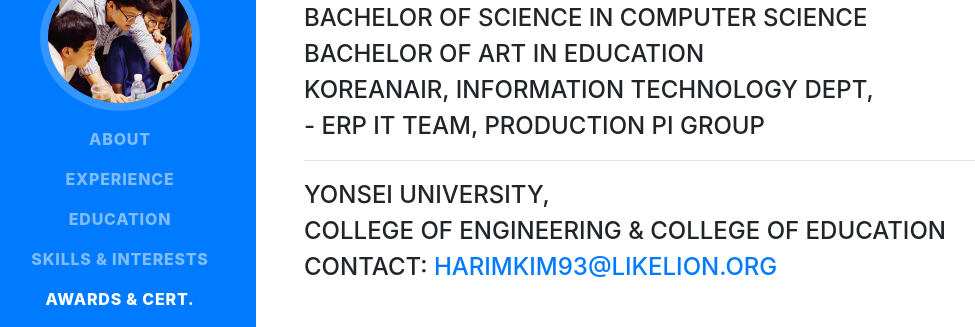
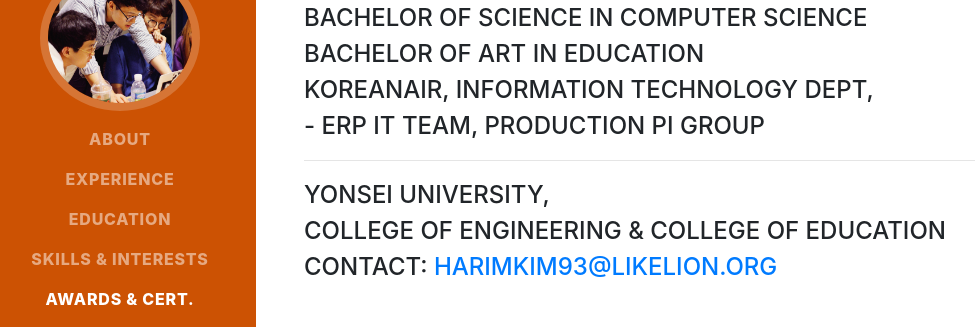
Before and after one commit to Harim-Kim/blg, a website with bundled scripts: page index.html in a window 1280 px wide. Shown: the part 262-589 px from the top of the page, without its empty margins (16-991 px from the left). Built offline with nearby package versions, Linux system fonts and the light colour scheme; a web font is replaced by a local one.

Commit message:
change background color

```diff
--- a/index.html
+++ b/index.html
@@ -25,7 +25,7 @@
 
 <body id="page-top">
 
-  <nav class="navbar navbar-expand-lg navbar-dark bg-primary fixed-top" id="sideNav">
+  <nav class="navbar navbar-expand-lg navbar-dark  fixed-top" id="sideNav" style="background-color: #cc5203">
     <a class="navbar-brand js-scroll-trigger" href="#page-top">
       <span class="d-block d-lg-none">Harim Kim</span>
       <span class="d-none d-lg-block">
```
